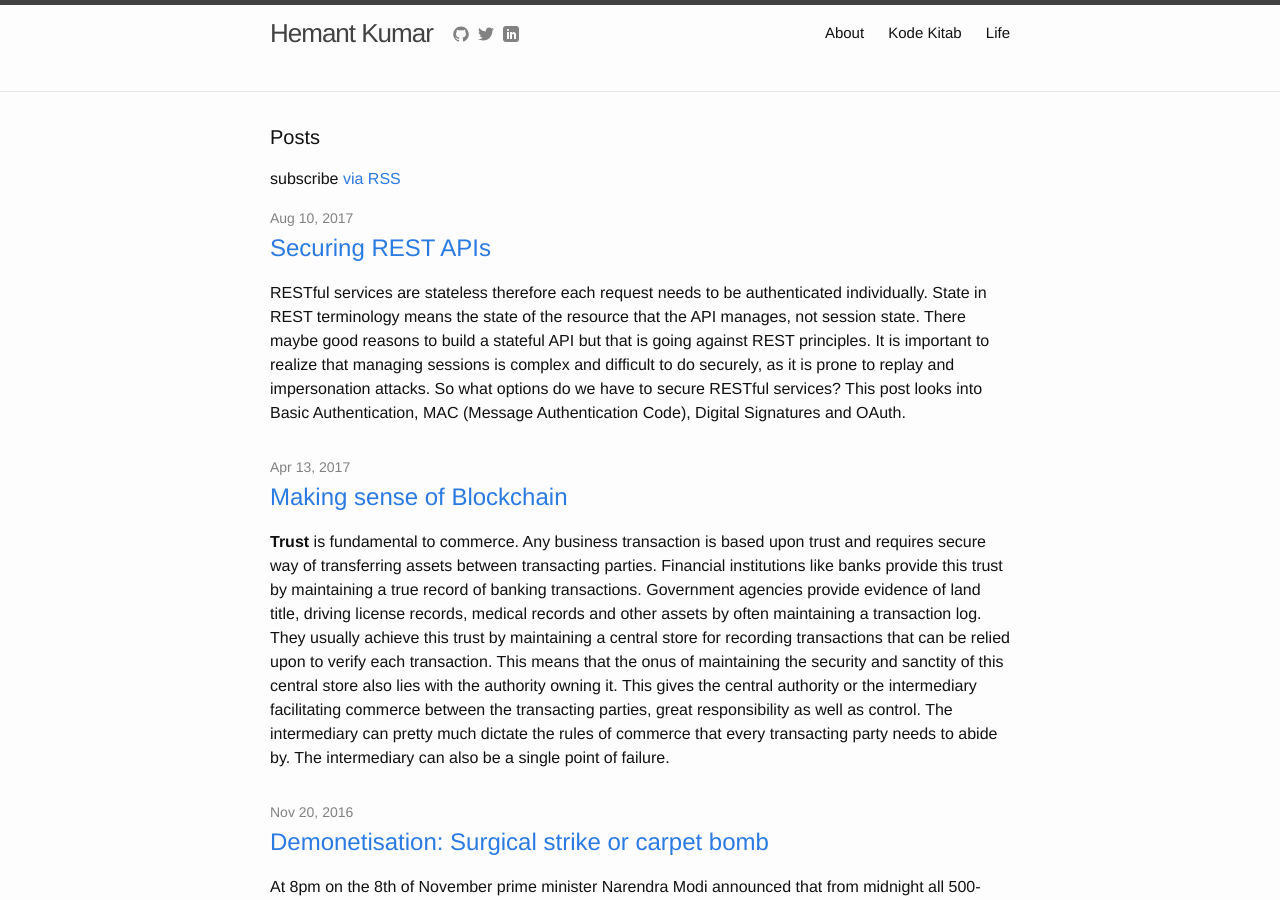
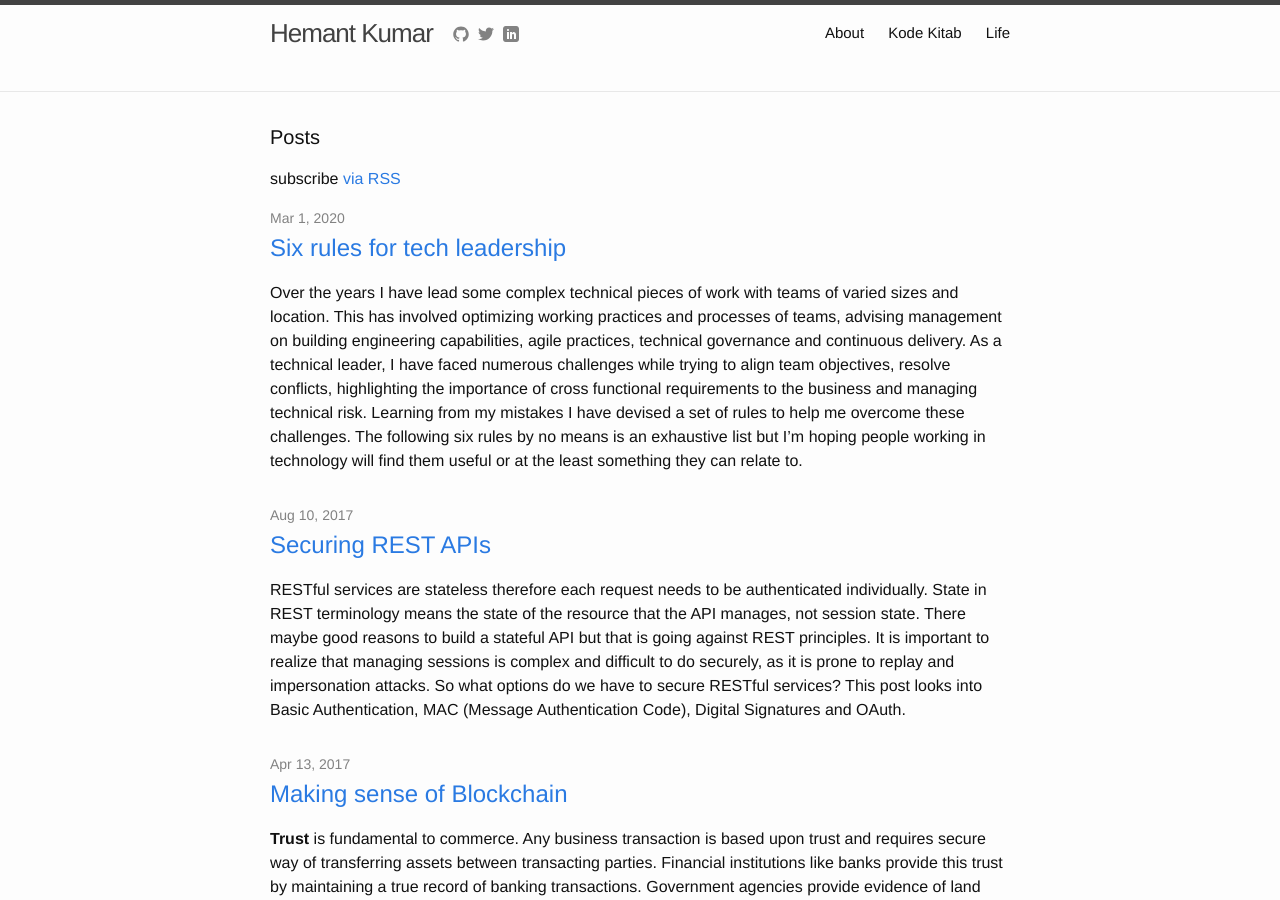
Before and after one commit to hemantksingh/hemantksingh.github.io, a Jekyll site: the page built from index.html, in a window 1280 px wide and 900 px high. Built offline with Jekyll 4.4.1, drawn with Linux system fonts in a browser that asks for light colours; some of the changed lines change nothing that is shown.

Commit message:
Adds tech leadership post (#1)
* Adds new post

* Update visualising tech strategy

* Know your goal

* Further updates

* Finalise know your goal and team

* Final draft v1

* Final draft v2

* Final draft v3

* Update about me with current title

* Final draft v4

```diff
--- /dev/null
+++ b/_posts/2020-03-01-six-rules-for-tech-leadership.markdown
@@ -0,0 +1,100 @@
+---
+layout: post
+title: Six rules for tech leadership
+date: '2020-02-29T23:31:00.000-08:00'
+author: Hemant Kumar
+tags: technology, leadership, agile
+categories: kodekitab
+comments: true
+modified_time: '2020-02-29T23:31:00.000-08:00'
+---
+
+Over the years I have lead some complex technical pieces of work with teams of varied sizes and location. This has involved optimizing working practices and processes of teams, advising management on building engineering capabilities, agile practices, technical governance and continuous delivery. As a technical leader, I have faced numerous challenges while trying to align team objectives, resolve conflicts, highlighting the importance of cross functional requirements to the business and managing technical risk. Learning from my mistakes I have devised a set of rules to help me overcome these challenges. The following six rules by no means is an exhaustive list but I'm hoping people working in technology will find them useful or at the least something they can relate to.
+
+## Know your goal
+
+What's most important to you? This is a tough question to answer, because it requires you to think long and deep. Knowing yourself and knowing exactly what you want to achieve is a continuous process, therefore your answer may change over time. For example at this point I have the following priorities:
+
+* Control and flexibility over the kind of work I do and when it is done
+* Have a positive influence and a wider impact on a number of people (colleagues or customers) based on what I do
+
+Having a clear purpose and repeating it often gives you the strength and the drive to lead by example and take others with you on the journey, even in the face of resistance. It is only when you have a clear understanding of what you want that you are going to be able to articulate it to others. Enabling others can only begin once you know what you want to achieve. People are going to take you seriously only if you are clear in your thinking. However, working in a business you also have certain immediate priorities at a given time. This could be a shared organisation goal or a team goal. The idea is to find that sweet spot where you align your personal goals with that of the business.
+
+## Know your team
+
+Get to know your team and the wider business by listening and engaging with them. It is crucial to be able to connect, build relationships and understand other people’s viewpoints.
+
+"*If there is one secret of success, it lies in the ability to get the other person's point of view and see things from that persons's angle as well as your own*" - Henry Ford
+
+Team goals often vary vastly and may even be contrary to each other, resulting in **silos** e.g Development teams want to push new features and functionality quickly to customers where as Operations want the systems to be resilient and can be averse to rapid change. Collaboration, not only within teams but across teams is required to figure out how disparate goals can be met keeping the overall business goals in mind. Empower others by aligning their individual goals with the team or organizational goals. Some strategies that have worked for me in enabling teams to be self empowered capable of building, running and supporting their apps are
+
+* Breaking organizational silos e.g. development & operations - changing the org set up by introducing **cross functional teams**
+* Coaching & mentoring dev teams to be focussed on production readyness and support, right from project kick off. Delivering great apps is fine but in order for them to be effective you need the right tools (e.g. logging and monitoring tools) and processes in place to keep them running.
+* Adopting similar tool set across build, delivery & ops teams that support collaboration e.g. adopting approaches like [GitOps](https://www.gitops.tech/)
+* Pair programming within teams to prevent single point of failures.
+
+## Get the business on-board
+
+Technical leadership is a lot about meeting, influencing, planning and shaping the technical direction than hands-on work. Your hands-on experience may not be up to date, however you learn a lot about new tools and practices by seeing what the team is doing. Execs and management don't expect "architect" types to be hands-on. They *do* expect you to be able to talk authoritatively about technical topics at the high level. For example,
+
+* What has proven to be useful approach to cloud migrations - IAAS, PAAS, FAAS etc?
+* Impact of moving from capex to opex on budgeting (e.g. moving from owning a car to renting a car)
+* Why invest in adopting continuous integration and continuous delivery?
+* Sharing pitfalls of serverless
+* Explaining where container orchestration has gone wrong on projects
+
+This is the kind of stuff that you pick up through having lots of conversations with different people. The key qualification is your recommendations should be aligned to the experiences and wisdom of devs who actually do stuff. The goal is that if the business believes what the "architect" says, it will help the team to deliver as opposed to creating pain for them.
+
+Before making any technology choices, think critically and innovatively - seeing situations in new ways, being able to deal with uncertainty and ambiguity. It is critical to get decisions right early in a project. Ensure the business goals are clear and aligned with the technical direction you want to pursue. While the execs may find your technical proposal amusing, what they are really interested in is:
+
+* Cost
+* Timeline
+* Resources required
+* Customer impact
+
+## Visualize your tech strategy
+
+Having a visual representation of your technology estate and capabilities allows you to
+
+* share technical vision and direction with the entire organisation to get alignment & ensure everybody is pulling in the same direction
+* identify gaps that could be filled with training
+* achieve standardisation and assess new technologies for innovation
+
+Light weight documentation that captures key technology decisions and choices helps in providing context not only to your team but also for future teams, who may want to evolve your technology landscape. [Architecture decision records](https://github.com/joelparkerhenderson/architecture_decision_record) is a useful technique that I have used to capture key architecture decisions on projects for visibility within the team and for external oversight.
+
+Most of our time and energy is spent translating complex business rules into code, rather than thinking about the rules themselves. When you’re thinking in terms of a programming language, code constrains your ability to think, it can make you miss the forest for the trees. Therefore it is crucial to think before writing any code and to document your thinking. This could be your business architecture, system architecture or the associated data flows. Whilst documentation is important, it is also important for it to be easily consumable. Using a standard approach like [C4 model](https://c4model.com/) across all your artifacts for visualising your architecture, goes a long way in communicating and thinking above the code.
+
+## Simplify not over engineer
+
+Simplicity in software can be elusive because we often do not make the distinction between essential complexity and accidental complexity. Automation is a noble pursuit, however knowing what to automate and when, determines whether you are simplifying or over engineering. Beofore you go on an *"automate everything"* spree it is worth thinking about
+
+* What percentage of your software is really complicated? How much of it actually impacts the business? Does the complex part absolutely need to be automated? Can the business deal with it manually or accept it as a risk?
+* Are you designing a system that can never possibly fail? Trying to handle *"every possible thing"* that can go wrong in your system leads to accidental complexity. Perform a cost benefit analysis of your design choices and think if all of them are worth investing time and money.
+* Are you doing premature generalisation? When do you prioritise extensibility and generalisation in your software because each of them has simplicity and cost trade offs?
+* Do you adopt bleeding edge tech or something that works? *Boring is good*. Are you experimenting with new tech at the core of your system or at the periphery?
+* Are you optimising for the things that can be easily seen and measured (e.g. code repetition) while ignoring software complexity that can be hard to measure?
+* Are you a victim of tech overuse? Technology can solve a lot of problems but overusing it can cause more problems that it can solve. *With a hammer everything looks like a nail*. You can let humans deal with the edge cases, especially early on in a project.
+
+## Adopt tools and tech fit for purpose
+
+*Technology can bring benefits if and only if it diminishes a limitation - Eliyahu Goldratt*
+
+Before adopting any new technology, it is important to do an objective evaluation of:
+
+* What is the **power** of the technology?
+* What **limitation** does the technology diminish? How can you prove that the limitation is holding you back? How would you know it was diminishing? What could you measure?
+* What **existing rules** enable us to manage this limitation? Do we need to be wedded to those rules? Who owns the rules? Who might be threatened by dismantling them? How can we make it safe to change? How to create a graceful exit?
+* What **new rules** will we need? How can we safely exploit this new technology? How do we introduce and institutionalise these new rules across the business?
+
+As a principle - chose the best tools and implementations available over standardising on any one language or platform and resentfully accepting its inherent limitation. Select a tool/programming language keeping business goals in mind to optimise for the right combination of
+
+* Cost of the service
+    * Current cost vs future, cost variance with scale and additional capabilities
+    * Cost of operation and support
+* Fit for purpose
+    * No lock-in (choice)
+    * Ease and speed of development (agility)
+    * Tech capability of the business (support)
+    * Availability of existing libraries/integrations
+* Performance & security
+* Openness - can't do it alone, learn from shared practices and best ideas in the open source community, no vendor lock-in, contribute & attract talent. e.g. in your area it maybe easier to hire engineers for deploying and securing linux based systems than say windows.
--- a/about.md
+++ b/about.md
@@ -5,10 +5,10 @@ permalink: /about/
 description: Who am I?
 ---
 
-Hemant :) a techie based in Manchester, currently working at [Kalibrate Technologies](https://www.kalibrate.com). Writing software for the past 10 years I have learnt a few lessons that I try to share in this space. Be it provisioning servers in the cloud or creating business critical applications, I care about how software is built. I believe in lean development, just enough design up-front and delivering effective software through Continuous Delivery (CD) and Test Driven Development (TDD).
+Hemant :) a techie based in Manchester, currently working at [Beyond Trust](https://www.beyondtrust.com). Writing software for the past 10 years I have learnt a few lessons that I try to share in this space. Be it provisioning servers in the cloud or creating business critical applications, I care about how software is built. I believe in lean development, just enough design up-front and delivering effective software through Continuous Delivery (CD) and Test Driven Development (TDD).
 
-I'm interested in functional programming, application security and distributed system design. I also write and speak about designing and testing software. Amidst rambling about stuff I also manage to do some work which is available on my [GitHub](https://github.com/hemantksingh) page. It has a list of random things, from simple code [katas](https://github.com/hemantksingh/Katas) to automated infrastructure provisioning in the cloud.
+I'm interested in infrastructure as code, application security and distributed system design. I also write and speak about designing and testing software. Amidst rambling about stuff I also manage to do some work which is available on my [GitHub](https://github.com/hemantksingh) page. It has a list of random things, from simple code [katas](https://github.com/hemantksingh/Katas) to automated infrastructure provisioning in the cloud.
 
-As a solutions architect, I am helping [Kalibrate](https://www.kalibrate.com) move to a CI/CD delivery model by adopting microservices and a cloud ready self managed service platform. In the past I have worked at [Thoughtworks](https://thoughtworks.com) where as a software consultant I helped clients leverage technology to simplify their businesses. It meant helping the business model their domain, identifying service boundaries in a micro-services architecture, simplifying APIs to be RESTful, building CI/CD pipelines, running security threat modelling sessions, hassle people about sticking to the testing pyramid or just pairing with someone on a complex problem. Prior to this, at [One Advanced](https://www.oneadvanced.com/) I designed and led the development of their [legal form](https://www.oneadvanced.com/solutions/market-solutions/legal-forms/) production, document production and workflow management systems.
+As a software architect, I am helping [Beyond Trust](https://www.beyondtrust.com) move to a cloud ready SAAS platform. Previously I lead [Kalibrate's](https://www.kalibrate.com) move to a CI/CD delivery model by adopting microservices and cloud native applications. I have also delved into software consultancy at [Thoughtworks](https://thoughtworks.com) where I helped clients leverage technology to simplify their businesses. It meant helping the business model their domain, identifying service boundaries in a micro-services architecture, simplifying APIs to be RESTful, building CI/CD pipelines, running security threat modelling sessions, hassle people about sticking to the testing pyramid or just pairing with someone on a complex problem.
 
 When not at work - cricket, cars, yoga and photography keep me occupied. Incidentally I also happen to have completely dispassionate opinions and views encompassing politics, history, Indian philosophy and cultural thought. Some of my musings can be found on [Twitter](https://twitter.com/_hemantksingh) and in this space too.
```
Also changed, not shown: README.md.
